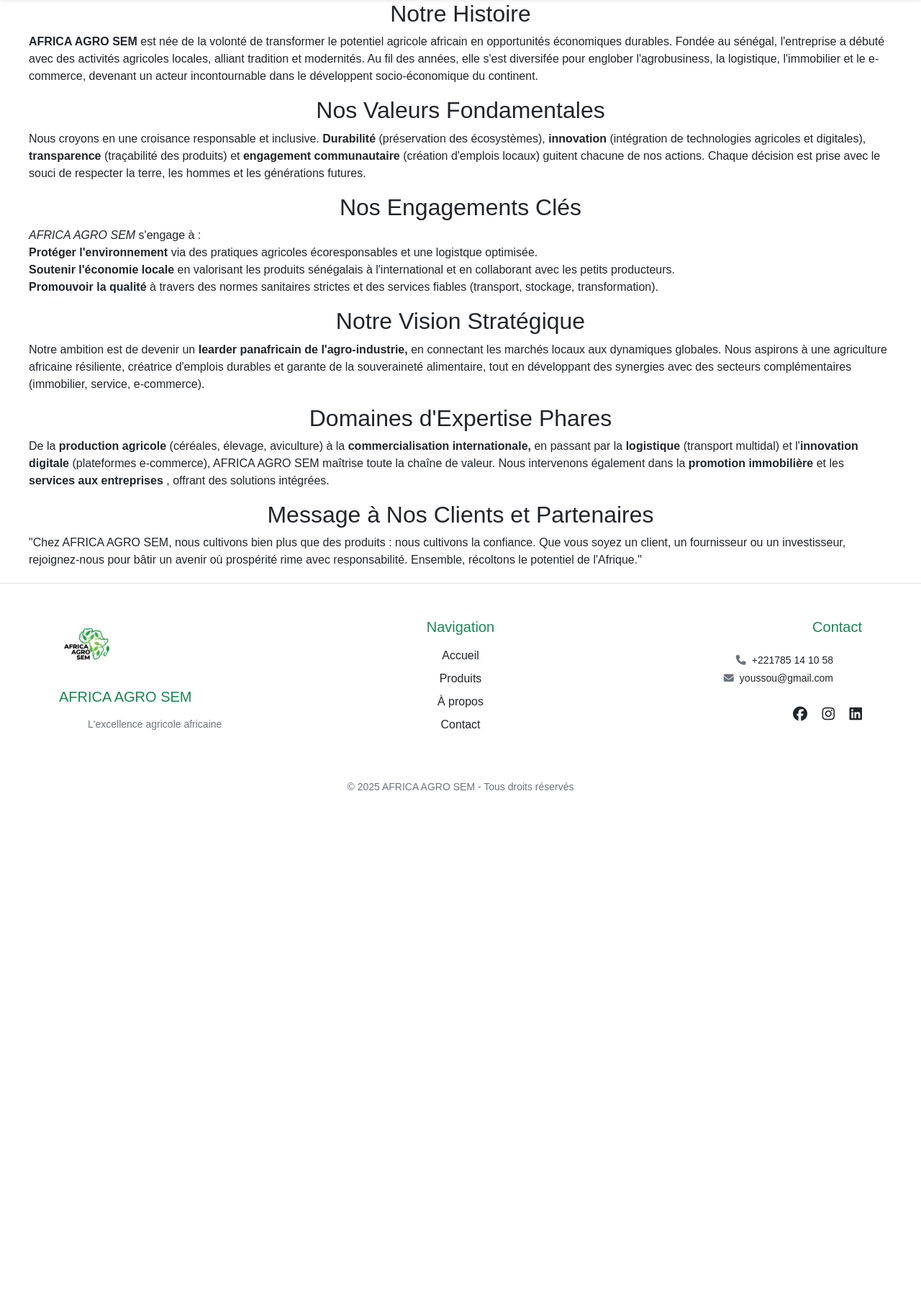
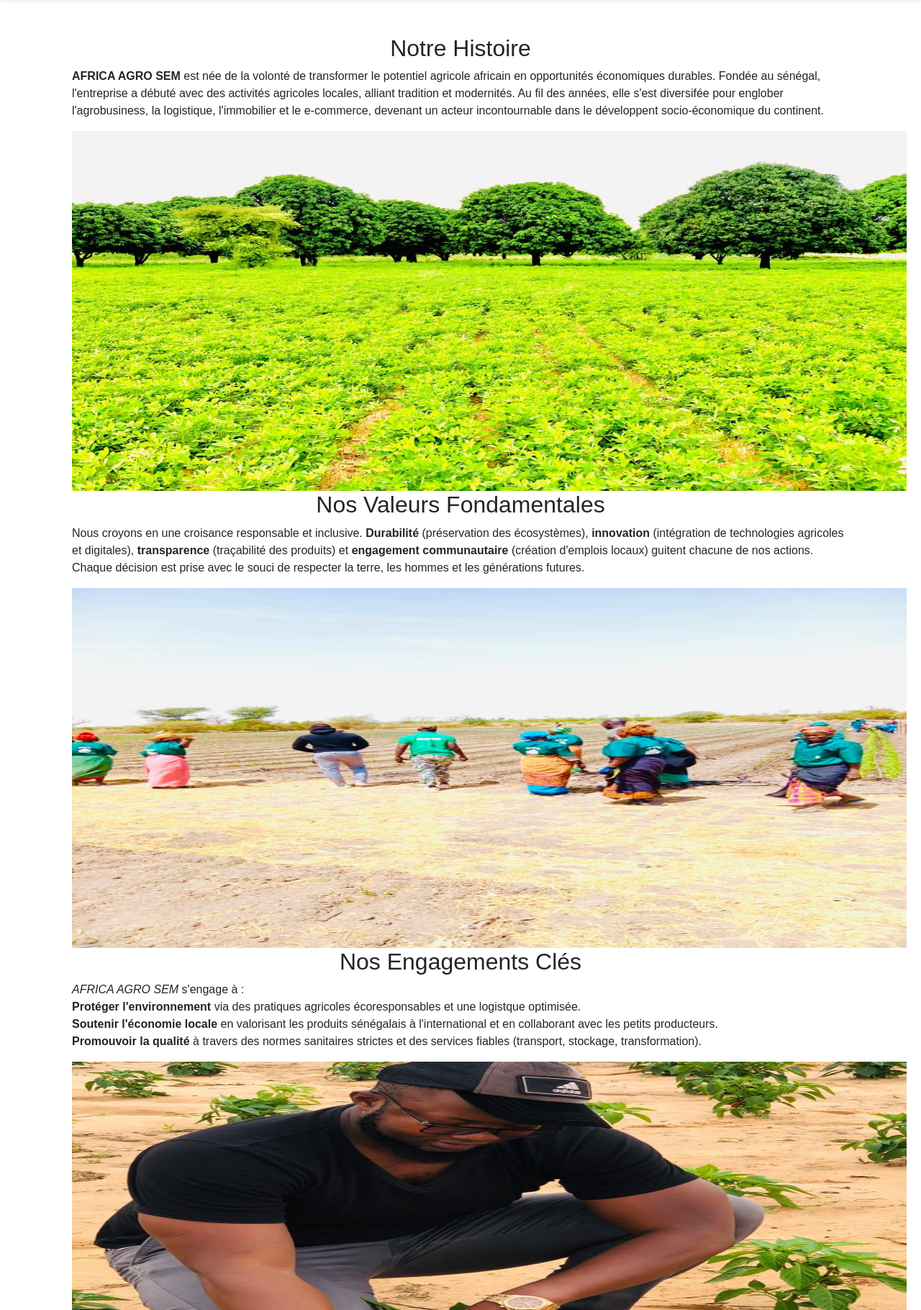
Before and after one commit to Bibalaye7/AFRICA-AGRO-SEM, a PHP site: page /a-propos.html in a window 1280 px wide. Shown: the part 100-1920 px from the top of the page at 72% size. Before the commit the page ends 1198 px from the top, so only its background shows below. Run offline with PHP 8.4, Linux system fonts and the light colour scheme.

Commit message:
modification a-propos

```diff
--- a/a-propos.html
+++ b/a-propos.html
@@ -39,13 +39,13 @@
                             <a class="nav-link text-dark fw-medium" href="index.html">ACCUEIL</a>
                         </li>
                         <li class="nav-item mx-2">
-                            <a class="nav-link text-dark fw-medium" href="#Nos Produits">PRODUITS</a>
+                            <a class="nav-link text-dark fw-medium" href="index.html#nos-produits">PRODUITS</a>
                         </li>
                         <li class="nav-item mx-2">
                             <a class="nav-link text-dark fw-medium" href="/a-propos.html">À PROPOS</a>
                         </li>
                         <li class="nav-item mx-2">
-                            <a class="nav-link text-dark fw-medium" href="#contact">CONTACT</a>
+                            <a class="nav-link text-dark fw-medium" href="index.html#contact">CONTACT</a>
                         </li>
                     </ul>
                 </div>
@@ -58,17 +58,40 @@
 
 <div class="descent">
 <H2>Notre Histoire</H2>
+
 <P><b>AFRICA AGRO SEM</b> est née de la volonté de transformer le potentiel agricole africain en opportunités économiques durables. Fondée au sénégal, l'entreprise a débuté avec des activités agricoles locales, alliant tradition et modernités. Au fil des années, elle s'est diversifée pour englober l'agrobusiness, la logistique, l'immobilier et le e-commerce, devenant un acteur incontournable dans le développent socio-économique du continent.</P>
+<img src="images/PHOTO-2025-02-06-09-46-33.jpg"
+         alt="Champs agricoles au Sénégal"
+         class="section-image">
 <h2>Nos Valeurs Fondamentales</h2>
 <P>Nous croyons en une croisance responsable et inclusive. <b>Durabilité</b> (préservation des écosystèmes), <b>innovation</b> (intégration de technologies agricoles et digitales), <b>transparence</b> (traçabilité des produits) et <b>engagement communautaire </b> (création d'emplois locaux) guitent chacune de nos actions. Chaque décision est prise avec le souci de respecter la terre, les hommes et les générations futures.</P>
+<img src="images/PHOTO-2025-01-22-21-46-46 (3).jpg"
+alt="Équipe agricole en action"
+class="section-image">
 <h2>Nos Engagements Clés</h2>
+
 <p><em>AFRICA AGRO SEM</em> s'engage à : <br><b>Protéger l'environnement</b> via des pratiques agricoles écoresponsables et une logistque optimisée. <br><b>Soutenir l'économie locale</b> en valorisant les produits sénégalais à l'international et en collaborant avec les petits producteurs. <br><b>Promouvoir la qualité</b> à travers des normes sanitaires strictes et des services fiables (transport, stockage, transformation).</p>
+<img src="/images/PHOTO-2025-01-17-20-24-03.jpg"
+         alt="Pratiques agricoles durables"
+         class="section-image">
 <h2>Notre Vision Stratégique</h2>
+
 <p>Notre ambition est de devenir un <b>learder panafricain de l'agro-industrie,</b> en connectant les marchés locaux aux dynamiques globales. Nous aspirons à une agriculture africaine résiliente, créatrice d'emplois durables et garante de la souveraineté alimentaire, tout en développant des synergies avec des secteurs complémentaires (immobilier, service, e-commerce). </p>
+<img src="/les_logos/logo-blanc.jpg"
+alt="Carte de l'Afrique avec des icônes agricoles"
+class="section-image">
 <h2>Domaines d'Expertise Phares</h2>
+
 <p>De la <b>production agricole</b> (céréales, élevage, aviculture) à la <b>commercialisation internationale,</b> en passant par la <b>logistique</b> (transport multidal) et l'<b>innovation digitale </b> (plateformes e-commerce), AFRICA AGRO SEM maîtrise toute la chaîne de valeur. Nous intervenons également dans la <b>promotion immobilière </b>et les <b>services aux entreprises </b>, offrant des solutions intégrées. </p>
+<img src="/images/camion-de-tansport-agricole.avif"
+         alt="Chaîne logistique agricole"
+         class="section-image">
 <h2>Message à Nos Clients et Partenaires</h2>
+
 <p>"Chez AFRICA AGRO SEM, nous cultivons bien plus que des produits : nous cultivons la confiance. Que vous soyez un client, un fournisseur ou un investisseur, rejoignez-nous pour bâtir un avenir où prospérité rime avec responsabilité. Ensemble, récoltons le potentiel de l'Afrique."</p>
+<img src="/images/partenaire-serré-la-main.webp"
+alt="Poignée de main partenariale"
+class="section-image">
 </div>
 
 
@@ -93,7 +116,7 @@
                         <a href="index.html" class="text-dark text-decoration-none">Accueil</a>
                     </li>
                     <li class="mb-2">
-                        <a href="#Nos Produits" class="text-dark text-decoration-none">Produits</a>
+                        <a href="#nos-produits" class="text-dark text-decoration-none">Produits</a>
                     </li>
                     <li class="mb-2">
                         <a href="/a-propos.html" class="text-dark text-decoration-none">À propos</a>
--- a/style.css
+++ b/style.css
@@ -101,6 +101,16 @@
   margin-bottom: 50px;
 }
 
+/* Dans votre fichier style.css */
+html {
+  scroll-behavior: smooth;
+}
+
+/* Optionnel - Style visuel pour les sections cibles */
+section:target {
+  padding-top: 80px; /* Ajustez selon la hauteur de votre header */
+  margin-top: -80px;
+}
 
 footer {
   background-color: var(--primary-color);
@@ -700,3 +710,83 @@
             margin-bottom: 0;
         }
     }
+
+
+
+  .nav-links-internal {
+    display: flex;
+    gap: 15px;
+    margin: 20px 0;
+    flex-wrap: wrap;
+}
+
+.nav-links-internal a {
+  padding: 10px 20px;
+  background: #28a745;
+  color: white !important;
+  border-radius: 25px;
+  text-decoration: none;
+  transition: transform 0.3s ease;
+}
+
+.nav-links-internal a:hover {
+        transform: translateY(-3px);
+    }
+
+      /* Styles généraux */
+      .descent {
+        max-width: 1200px;
+        margin: 0 auto;
+        padding: 20px;
+        margin-top: 10%;
+    }
+
+      /* Conteneur pour chaque section */
+      .content-section {
+        margin: 40px 0;
+        display: flex;
+        flex-wrap: wrap;
+        gap: 30px;
+        align-items: center;
+    }
+
+     /* Images responsives */
+     .section-image {
+      width: 10000px;
+      height: 500px;
+      max-width: 100%;
+    margin-left: 40px;
+    margin-right: 10px;
+
+  }
+
+    /* Media Queries pour mobile */
+    @media (max-width: 768px) {
+      .content-section {
+          flex-direction: column;
+          margin: 20px 0;
+      }
+
+      .section-image {
+          max-height: 250px;
+      }
+
+      h2 {
+        margin-top: 100%;
+          font-size: 1.5rem;
+      }
+      p {
+        font-size: 0.95rem;
+        line-height: 1.6;
+    }
+}
+
+@media (max-width: 480px) {
+    .descent {
+        padding: 10px;
+    }
+
+    .section-image {
+        max-height: 200px;
+    }
+}
```
Also changed, not shown: index.html (+5 -3 lines), images/camion-de-tansport-agricole.avif (added), images/partenaire-serré-la-main.webp (added).
